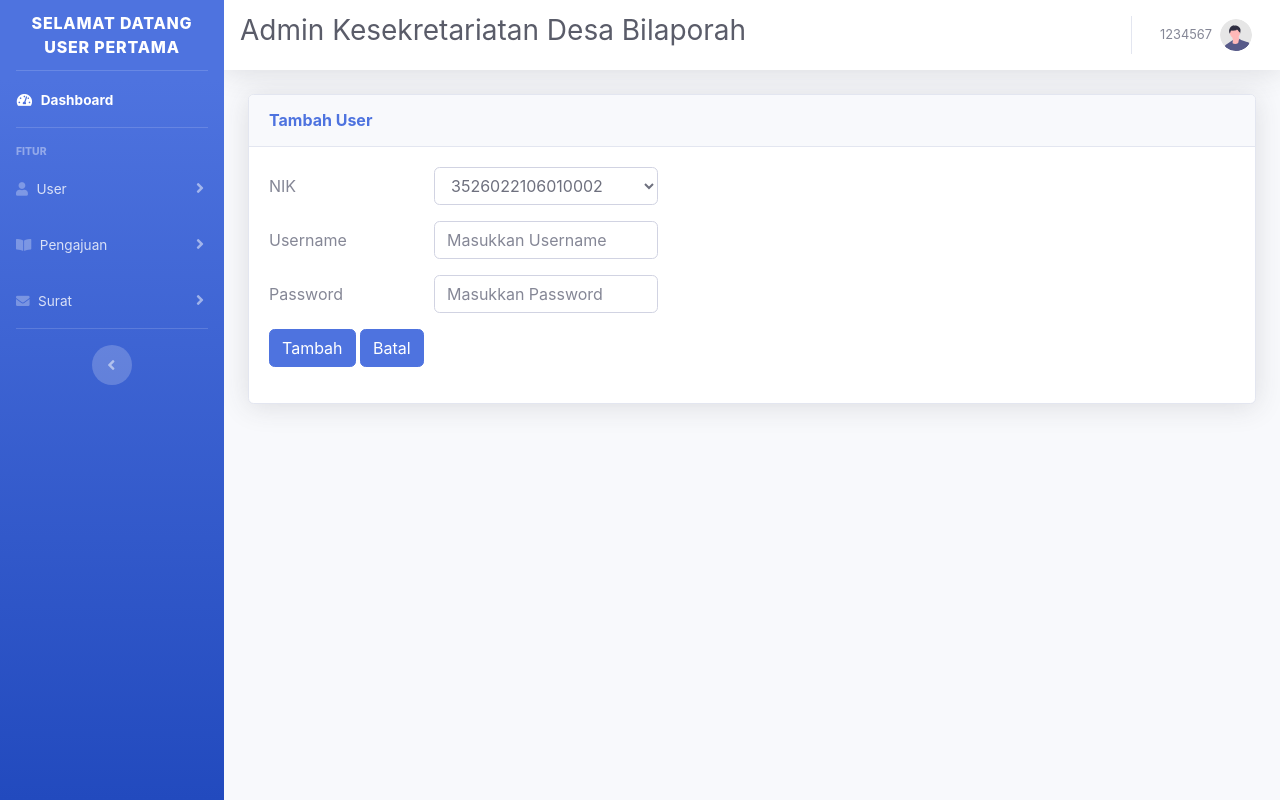
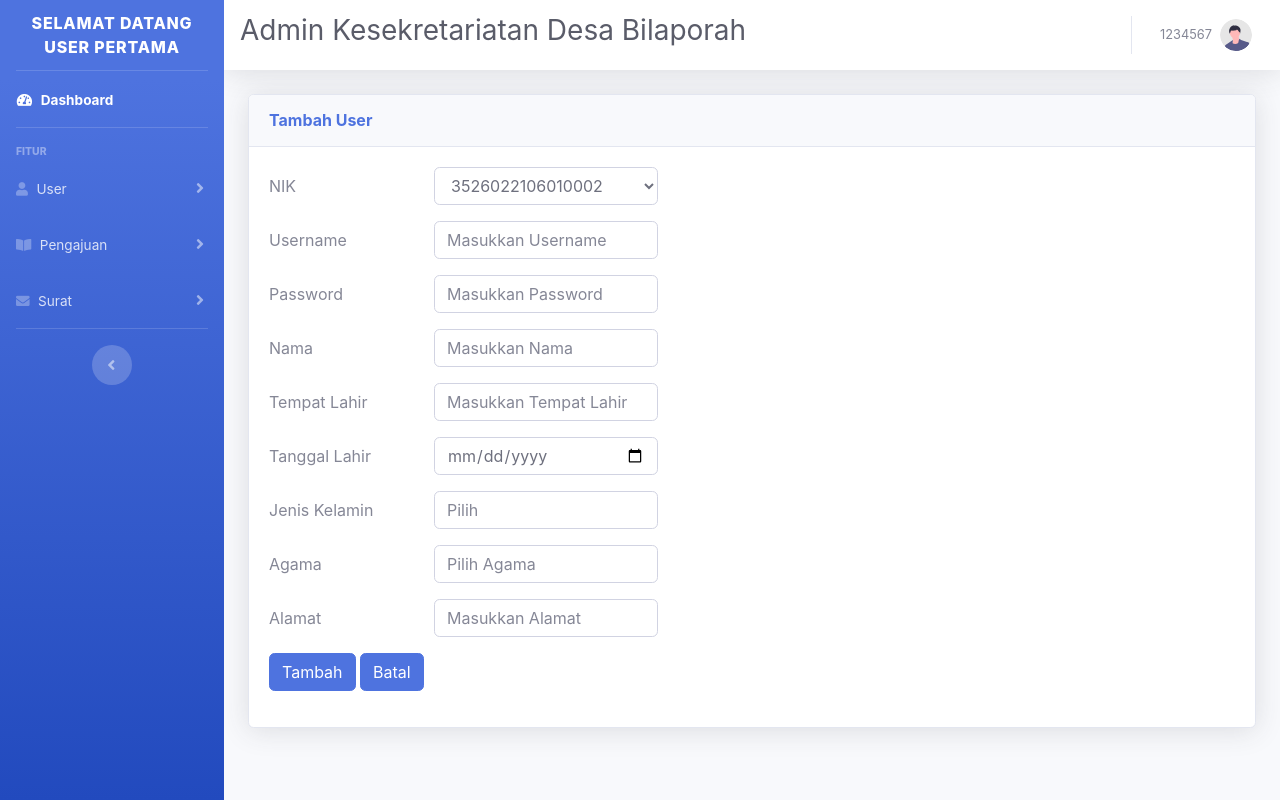
Before and after one commit to yoga-tirta/surat-bilaporah, a PHP site: page /input_data/input_user.php in a window 1280 px wide. Run offline with PHP 8.4, Linux system fonts and the light colour scheme; a user stored in the database is signed in; data comes from the database, SQL or seed files in the repository; some libraries are stand-ins or nearby versions.

Commit message:
Update input_user.php

```diff
--- a/input_data/input_user.php
+++ b/input_data/input_user.php
@@ -58,6 +58,42 @@ $data = mysqli_query($koneksi, "SELECT * FROM tb_user where tb_user.username is
             </div>
           </div>
           <div class="form-group row">
+            <label for="input_nama_barang" class="col-sm-2 col-form-label">Nama</label>
+            <div class="col-md-3">
+              <input type="text" class="form-control" name="nama" placeholder="Masukkan Nama">
+            </div>
+          </div>
+          <div class="form-group row">
+            <label for="input_stock_barang" class="col-sm-2 col-form-label">Tempat Lahir</label>
+            <div class="col-md-3">
+              <input type="text" class="form-control" name="tempat_lahir" placeholder="Masukkan Tempat Lahir">
+            </div>
+          </div>
+          <div class="form-group row">
+            <label for="input_stock_barang" class="col-sm-2 col-form-label">Tanggal Lahir</label>
+            <div class="col-md-3">
+              <input type="date" class="form-control" name="tanggal_lahir" placeholder="Masukkan Tanggal Lahir">
+            </div>
+          </div>
+          <div class="form-group row">
+            <label for="input_stock_barang" class="col-sm-2 col-form-label">Jenis Kelamin</label>
+            <div class="col-md-3">
+              <input type="text" class="form-control" name="gender" placeholder="Pilih">
+            </div>
+          </div>
+          <div class="form-group row">
+            <label for="input_stock_barang" class="col-sm-2 col-form-label">Agama</label>
+            <div class="col-md-3">
+              <input type="text" class="form-control" name="agama" placeholder="Pilih Agama">
+            </div>
+          </div>
+          <div class="form-group row">
+            <label for="input_stock_barang" class="col-sm-2 col-form-label">Alamat</label>
+            <div class="col-md-3">
+              <input type="text" class="form-control" name="alamat" placeholder="Masukkan Alamat">
+            </div>
+          </div>
+          <div class="form-group row">
             <div class="col-sm-10">
               <button type="submit" class="btn btn-primary" name="tambah_data">Tambah</button>
               <a href="../admin/user.php"><button type="button" class="btn btn-primary" name="batal">Batal</button></a>
```
